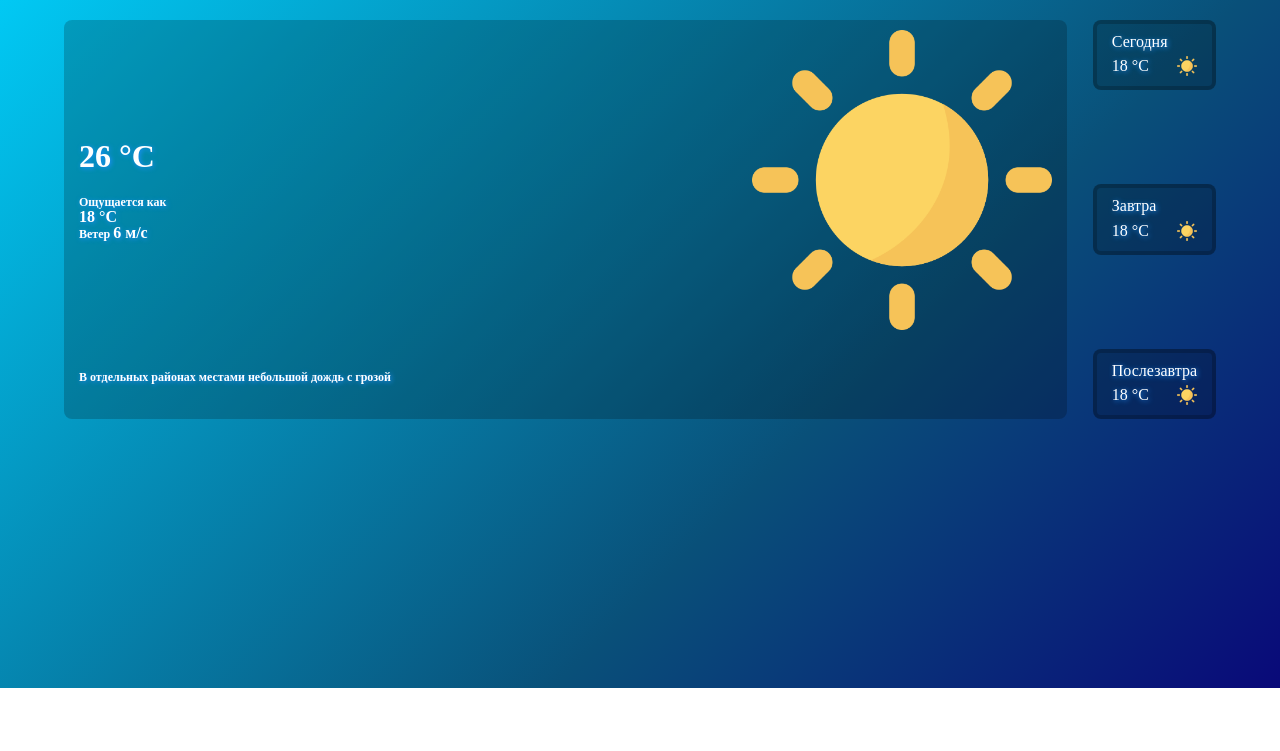
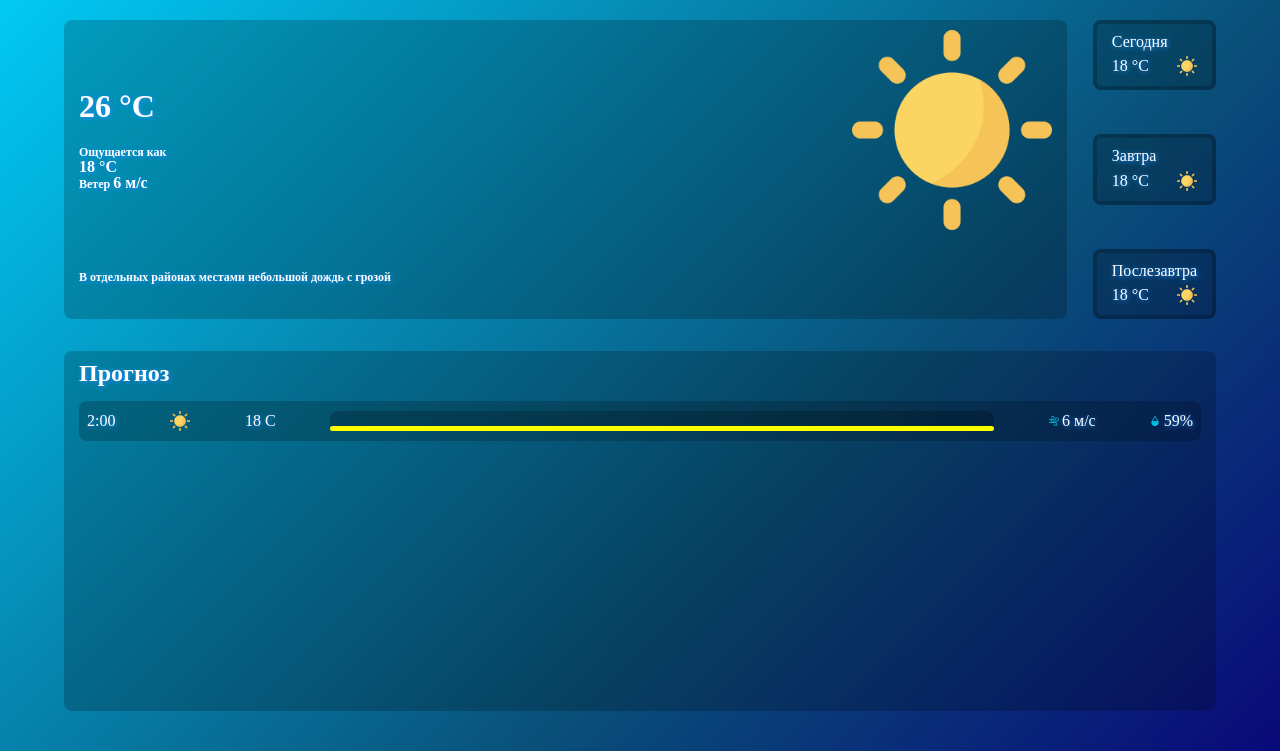
Before and after one commit to Friederik/Weather-Report, a website: page index.html in a window 1280 px wide. Shown: the part 112-863 px from the top of the page. Before the commit the page ends 800 px from the top, so only its background shows below. Drawn offline with Linux system fonts and the light colour scheme; no server answers.

Commit message:
Forecast Layout

```diff
--- a/index.html
+++ b/index.html
@@ -74,16 +74,35 @@
                     </article>
                 </nav>
             </section>
-            <section style="display: none;" class="weather-forecast">
+            <section class="weather-forecast">
                 <h2 class="weather-forecast__header">Прогноз</h2>
                 <div class="weather-forecast__wrapper">
-                    <button class="weather-forecast__button weather-forecast__button--left">left</button>
-                    <div class="weather-forecast__items">
-                        <article class="weather-forecast__item">
-
+                    <!-- <nav class="weather-forecast__controller">
+                        <button class="weather-forecast__button">
+                            <img src="src/assets/arrow.png" alt="" class="button icon weather-forecast__arrow weather-forecast__arrow--left">
+                        </button>
+                        <button class="weather-forecast__button">
+                            <img src="src/assets/arrow.png" alt="" class="button icon weather-forecast__arrow weather-forecast__arrow--right">
+                        </button>
+                    </nav> -->
+                    <div class="weather-forecast__hours">
+                        <article class="weather-forecast__hour">
+                            <h3 class="weather-forecast__time">2:00</h3>
+                            <img src="src/assets/sun_demo.png" alt="" class="condition-icon condition-icon--mini">
+                            <p class="weather-forecast__temp">18 C</p>
+                            <div class="temp-status">
+                                <div class="temp-status__good"></div>
+                            </div>
+                            <div class="weather-forecast__second-data">
+                                <img src="src/assets/wind.png" alt="" class="condition-icon condition-icon--xmini">
+                                <p class="weather-forecast__wind">6 м/с</p>
+                            </div>
+                            <div class="weather-forecast__second-data">
+                                <img src="src/assets/rain-1.png" alt="" class="condition-icon condition-icon--xmini">
+                                <p class="weather-forecast__rain">59%</p>
+                            </div>
                         </article>
                     </div>
-                    <button class="weather-forecast__button weather-forecast__button--left">right</button>
                 </div>
             </section>
         </main>
--- a/src/styles/input.sass
+++ b/src/styles/input.sass
@@ -1,5 +1,6 @@
 @use 'sections/nav'
 @use 'sections/weather-data'
+@use 'sections/weather-forecast'
 @use 'sections/_mixins' as mix
 
 @keyframes rotating
@@ -55,10 +56,13 @@
             height: 150px
 
         @media (min-width: 1024px)
-            height: 300px
+            height: 200px
 
     &--mini
         height: 20px
+
+    &--xmini
+        height: 10px
 
 .mini-text
     font-size: 0.75rem
--- /dev/null
+++ b/src/styles/sections/weather-forecast.sass
@@ -0,0 +1,73 @@
+@use '_mixins' as mix
+
+.weather-forecast
+    @include mix.text-shadow
+    @include mix.background-transparent
+    border-radius: 8px
+    color: white
+    height: 45dvh
+
+    &__wrapper
+        display: flex
+        flex-direction: column
+        gap: 1rem
+        height: 90%
+
+    &__header
+        font-size: 1.5rem
+        font-weight: 600
+        margin-bottom: 1rem
+
+    &__controller
+        display: flex
+        justify-content: space-between
+
+    &__button
+        background-color: transparent
+        border: 0
+
+    &__arrow
+        &--left
+            transform: rotate(90deg)
+
+        &--right
+            transform: rotate(-90deg)
+
+    &__hours
+        display: flex
+        flex-direction: column
+        gap: 0.5rem
+        height: 95%
+        overflow: auto
+
+    &__hour
+        @include mix.background-transparent
+        padding-inline: 8px
+        border-radius: 8px
+        gap: 0.5rem
+        display: flex
+        align-items: center
+        justify-content: space-between
+        white-space: nowrap
+
+    &__second-data
+        display: flex
+        align-items: center
+        gap: 0.2rem
+
+.temp-status
+    @include mix.background-transparent
+    position: relative
+    height: 20%
+    width: 60%
+    border-radius: 8px
+
+    &__good
+        display: block
+        position: absolute
+        border-radius: 8px
+        bottom: 0
+        left: 0
+        background-color: yellow
+        height: 25%
+        width: 100%
```
Also changed, not shown: src/assets/arrow.png (added), src/assets/rain-0.png (added), src/assets/rain-1.png (added), src/assets/rain-2.png (added), src/assets/rain-4.png (added), src/assets/rain.gif (added), src/assets/rain.png (added), src/assets/wind.png (added), src/assets/Макет.png, src/styles/main.css, 2 other files.
